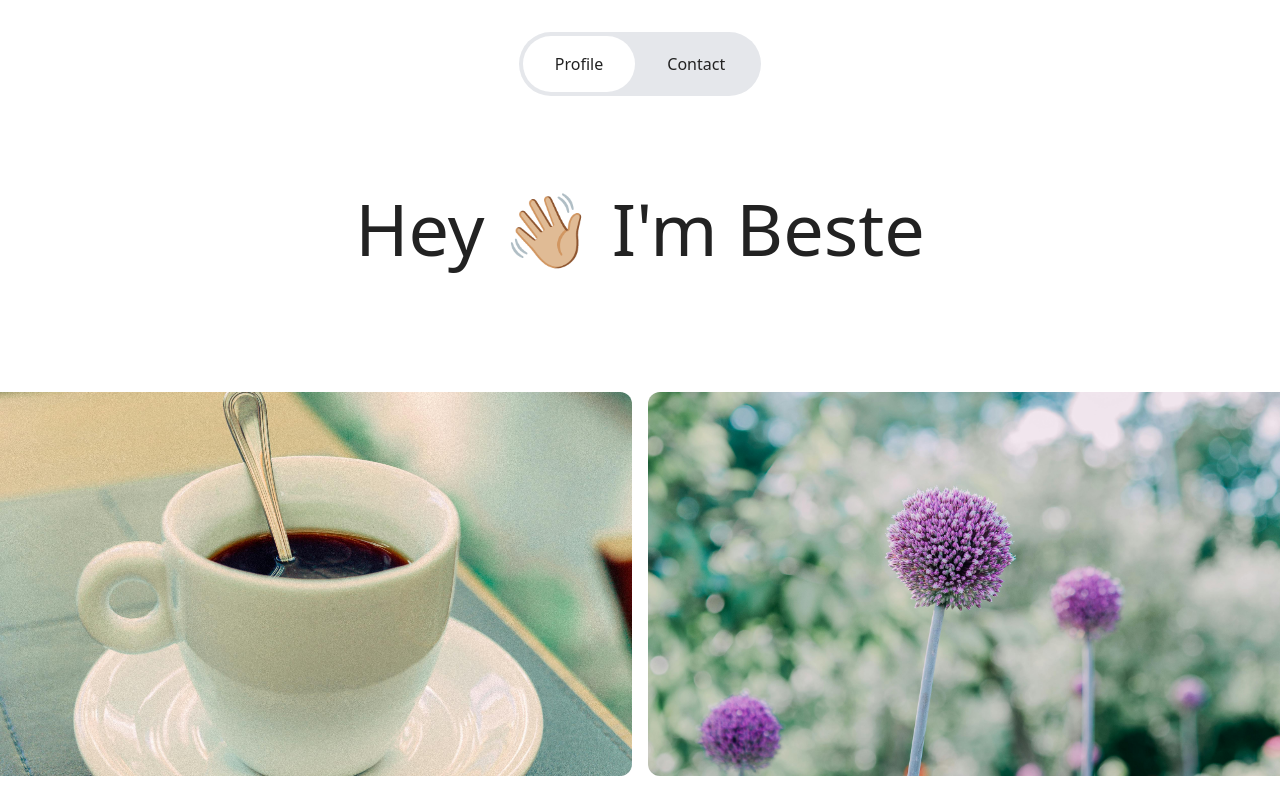
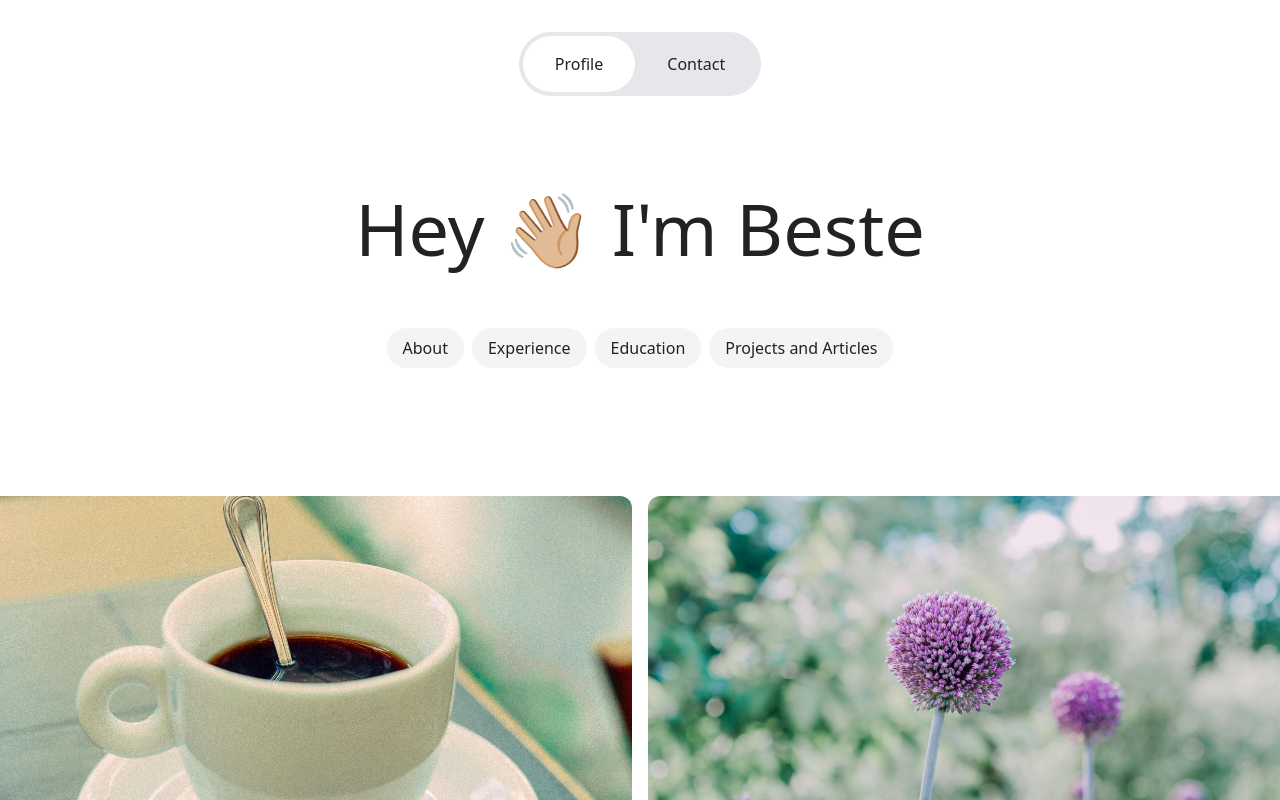
Before and after one commit to bbbayhan/svelte-ohstudio-copy, a SvelteKit app: page / in a window 1280 px wide. Shown: the top 800 px of the page. Built offline with nearby package versions, Linux system fonts and the light colour scheme.

Commit message:
Add category tabs

```diff
--- /dev/null
+++ b/src/components/categoryTabs.svelte
@@ -0,0 +1,8 @@
+<nav class="mt-16 flex justify-center gap-2">
+	<a href="#about" class="rounded-full bg-gray-100 px-4 py-2 hover:scale-110">About</a>
+	<a href="#experience" class="rounded-full bg-gray-100 px-4 py-2 hover:scale-110">Experience</a>
+	<a href="#education" class="rounded-full bg-gray-100 px-4 py-2 hover:scale-110">Education</a>
+	<a href="#projects" class="rounded-full bg-gray-100 px-4 py-2 hover:scale-110"
+		>Projects and Articles</a
+	>
+</nav>
--- a/src/components/experience.svelte
+++ b/src/components/experience.svelte
@@ -9,7 +9,7 @@
 	import ExperienceList from './experienceList.svelte';
 </script>
 
-<section class="mx-72 my-16 flex flex-col gap-4">
+<section id="experience" class="mx-72 my-16 flex flex-col gap-4">
 	<h2 class="mx-72 mb-8 text-center text-5xl">Experience</h2>
 	<CompanyInfo
 		name="Apiumhub"
--- a/src/components/profile.svelte
+++ b/src/components/profile.svelte
@@ -1,4 +1,5 @@
 <script>
+	import CategoryTabs from './categoryTabs.svelte';
 	import CompanyInfo from './companyInfo.svelte';
 	import Experience from './experience.svelte';
 </script>
@@ -6,11 +7,12 @@
 <section class="home_title">
 	<h1 class="mx-72 text-center text-7xl">Hey 👋🏼 I'm Beste</h1>
 </section>
+<CategoryTabs />
 <section class="mx-12 my-32 grid grid-cols-2 gap-4">
 	<img class="profile h-96 w-full rounded-xl object-cover" alt="coffee" src="./img1.jpg" />
 	<img class="profile h-96 w-full rounded-xl object-cover" alt="flower" src="./img2.jpg" />
 </section>
-<section class="mx-12 my-16 flex flex-col gap-4">
+<section id="about" class="mx-12 my-16 flex flex-col gap-4">
 	<h2 class="mx-72 mb-8 text-center text-5xl">About</h2>
 	<p class="mx-72 text-center text-2xl font-light">
 		Frontend developer with over 5 years of experience. Passionate about writing articles,
@@ -19,7 +21,7 @@
 </section>
 <Experience />
 
-<section class="mx-72 my-16 flex flex-col gap-4">
+<section id="education" class="mx-72 my-16 flex flex-col gap-4">
 	<h2 class="mx-72 mb-8 text-center text-5xl">Education</h2>
 	<CompanyInfo
 		name="Istanbul Technical University"
@@ -35,7 +37,7 @@
 	/>
 </section>
 
-<section class="mx-72 my-16 flex flex-col gap-4">
+<section id="projects" class="mx-72 my-16 flex flex-col gap-4">
 	<h2 class="mx-36 mb-8 text-center text-5xl">Projects and Articles</h2>
 	<CompanyInfo
 		name="Istanbul Technical University"
```
